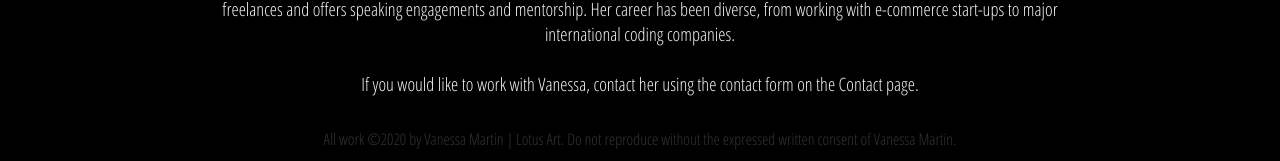
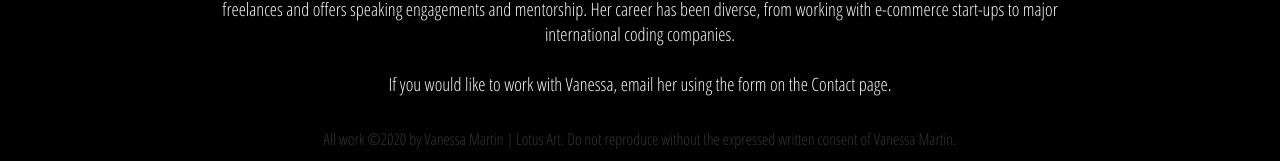
Before and after one commit to vsm1996/lotus-art, a React (Create React App) app in the folder client/: page /about in a window 1280 px wide. Shown: the part 470-631 px from the top of the page. Built offline with nearby package versions, Linux system fonts and the light colour scheme; no server answers; the database is empty.

Commit message:
changing line

```diff
--- a/client/src/components/about/about.component.jsx
+++ b/client/src/components/about/about.component.jsx
@@ -25,7 +25,7 @@ const About = () => {
       </p>
       <br/>
       <p>
-        If you would like to work with Vanessa, contact her using the contact form on the Contact page.
+        If you would like to work with Vanessa, email her using the form on the Contact page.
       </p>
       </div>
     </div>
```
